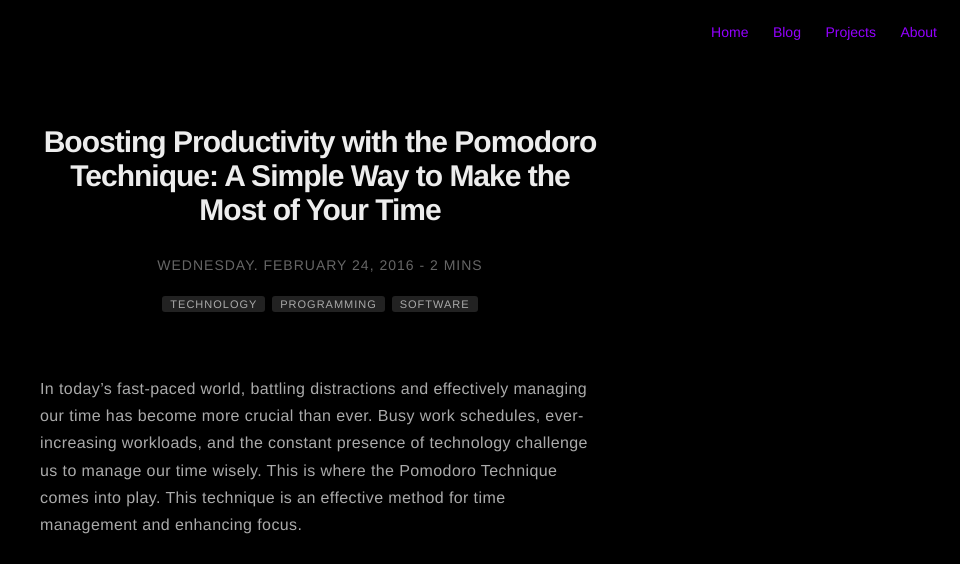
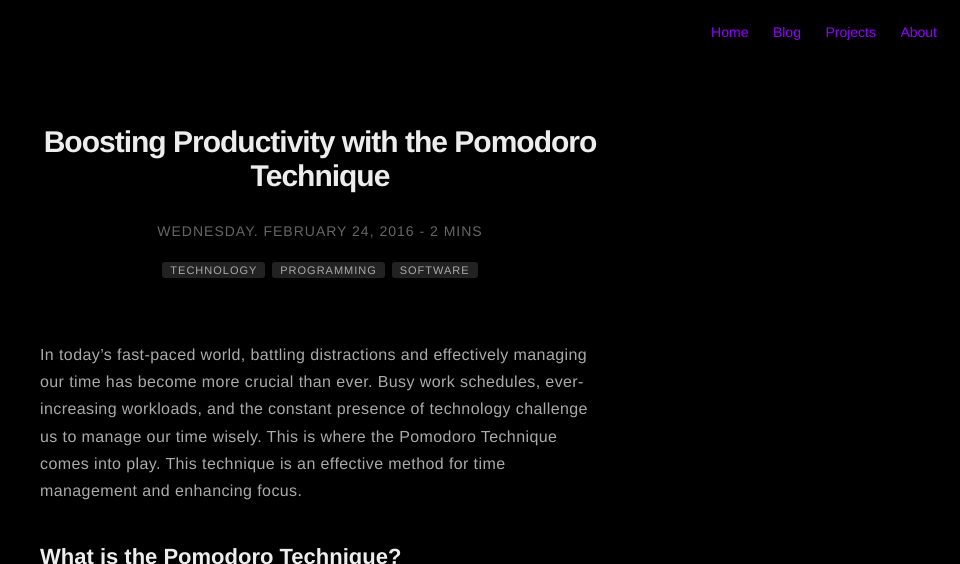
Before and after one commit to Nearfight0/nearfight0.github.io, a Jekyll site: the page built from _posts/2023-07-06-pomodoro.markdown, in a window 1280 px wide and 900 px high, cut to the strip 0-564 px from the top of the window. Shown: the whole strip, without its empty margins (320-1280 px from the left). Built offline with Jekyll 4.4.1, drawn with Linux system fonts in a browser that asks for light colours; nearby versions of some CDN libraries; comment, search, counter and statistics services are not loaded.

Commit message:
Update 2023-07-06-pomodoro.markdown

```diff
--- a/_posts/2023-07-06-pomodoro.markdown
+++ b/_posts/2023-07-06-pomodoro.markdown
@@ -1,5 +1,5 @@
 ---
-title: "Boosting Productivity with the Pomodoro Technique: A Simple Way to Make the Most of Your Time"
+title: "Boosting Productivity with the Pomodoro Technique"
 layout: post
 date: 2016-02-24 22:48
 image: /assets/images/markdown.jpg
```
